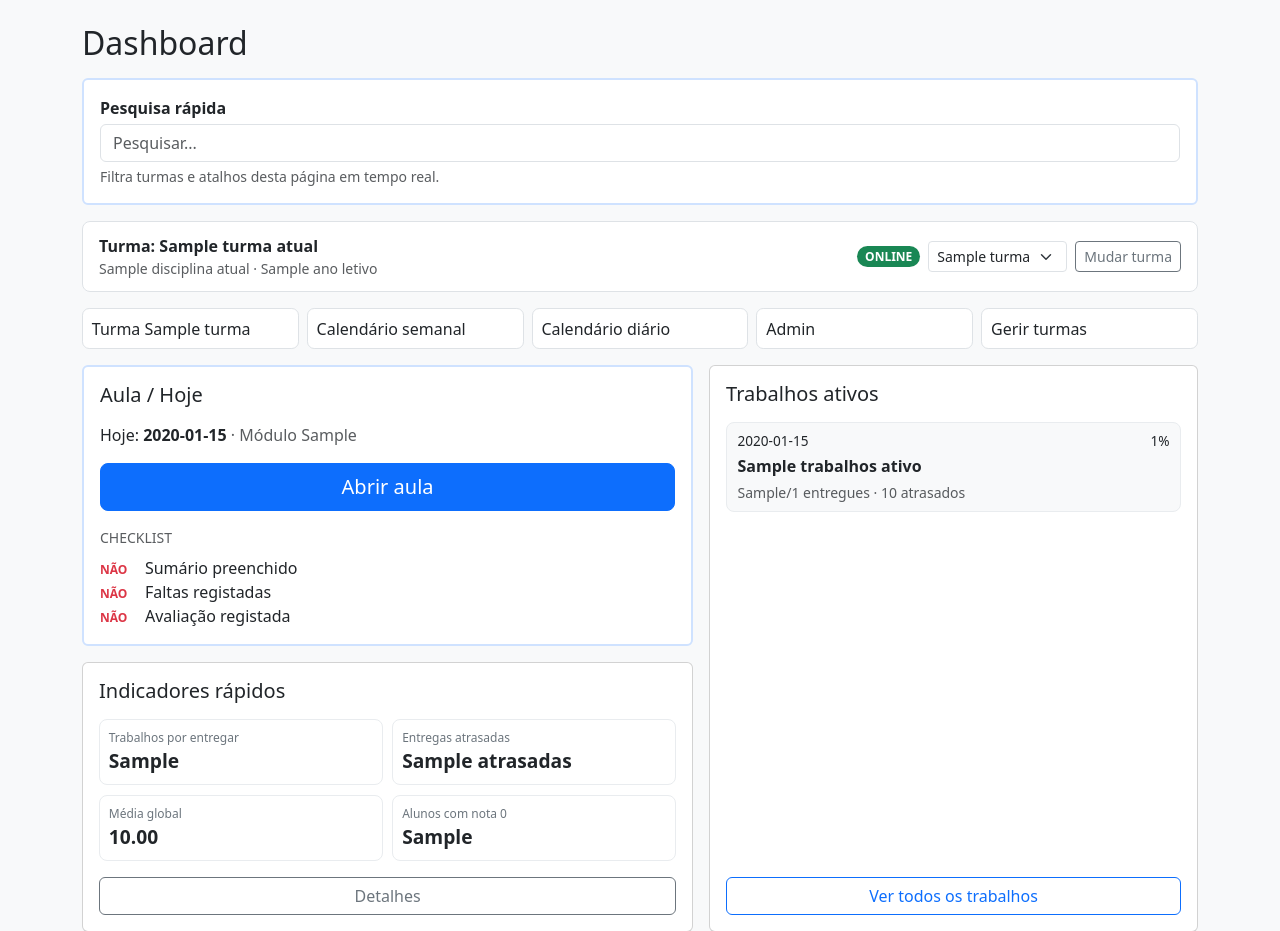
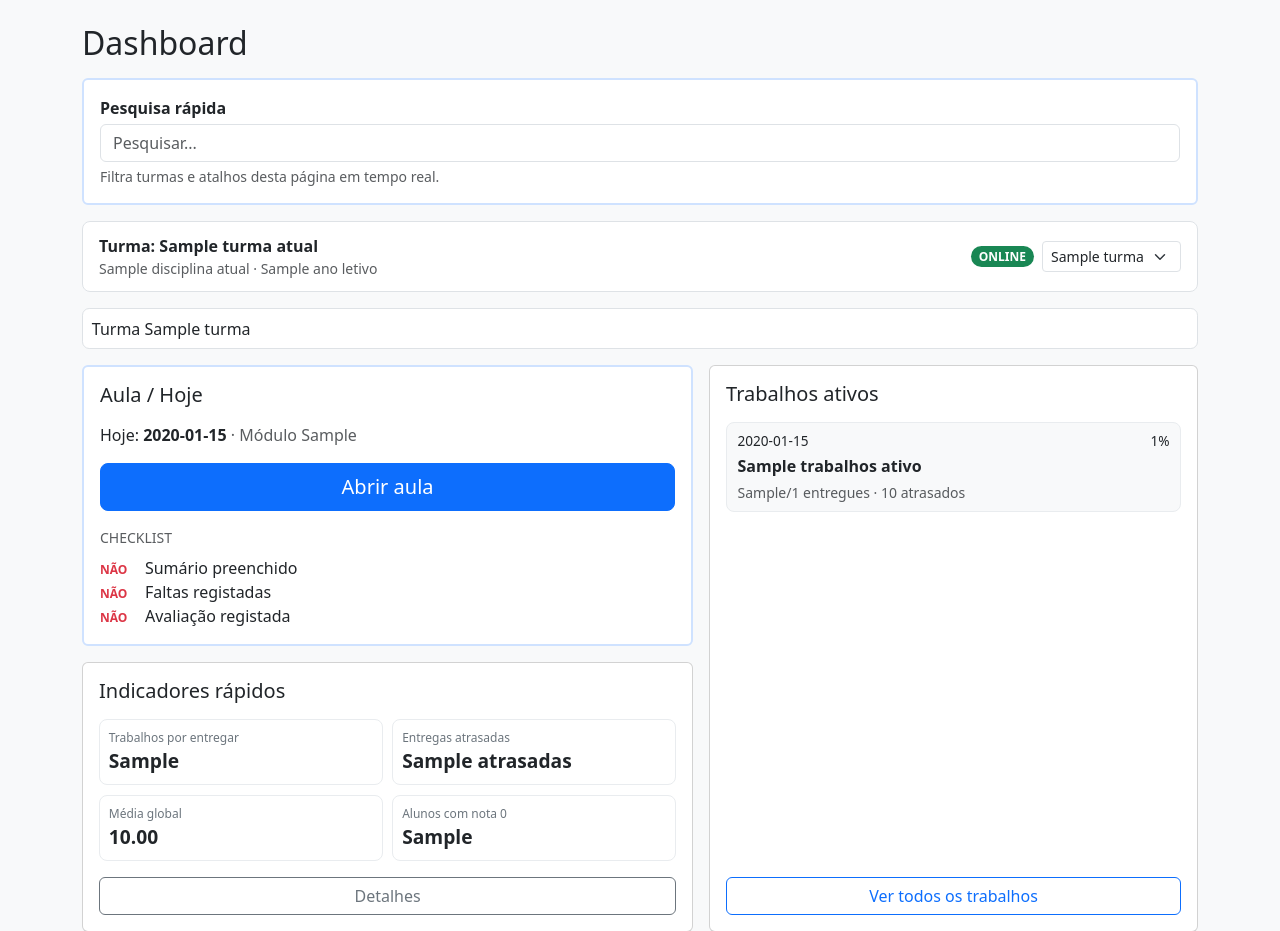
Before and after one commit to anselmopinheiro/_sumarios-v2, a Python web app: template templates/dashboard.html in a window 1280 px wide. Shown: the part 56-987 px from the top of the page. Run offline with Jinja, Linux system fonts and the light colour scheme; the template is opened without the code that fills it: most values are stand-ins (such as "Sample title", 1, 10 or a date in 2020); some libraries are stand-ins or nearby versions.

Commit message:
Update dashboard.html

```diff
--- a/templates/dashboard.html
+++ b/templates/dashboard.html
@@ -155,7 +155,6 @@
           {% endfor %}
         </select>
       </form>
-      <a class="btn btn-outline-secondary btn-sm" href="{{ url_for('turmas_list') }}">Mudar turma</a>
     </div>
   </div>
 </div>
@@ -164,10 +163,6 @@
   {% for t in turmas %}
     <a class="quick-link-item" data-search-item data-text="turma {{ t.nome|lower }} {{ t.tipo|lower }}" href="{{ url_for('dashboard', turma_id=t.id) }}">Turma {{ t.nome }}</a>
   {% endfor %}
-  <a class="quick-link-item" data-search-item data-text="calendario semanal" href="{{ url_for('calendario_semana') }}">Calendário semanal</a>
-  <a class="quick-link-item" data-search-item data-text="calendario diario" href="{{ url_for('turma_calendario_dia') }}">Calendário diário</a>
-  <a class="quick-link-item" data-search-item data-text="admin configuracao" href="{{ url_for('admin_home') }}">Admin</a>
-  <a class="quick-link-item" data-search-item data-text="turmas gestao" href="{{ url_for('turmas_list') }}">Gerir turmas</a>
 </div>
 
 <div class="dashboard-grid">
```
